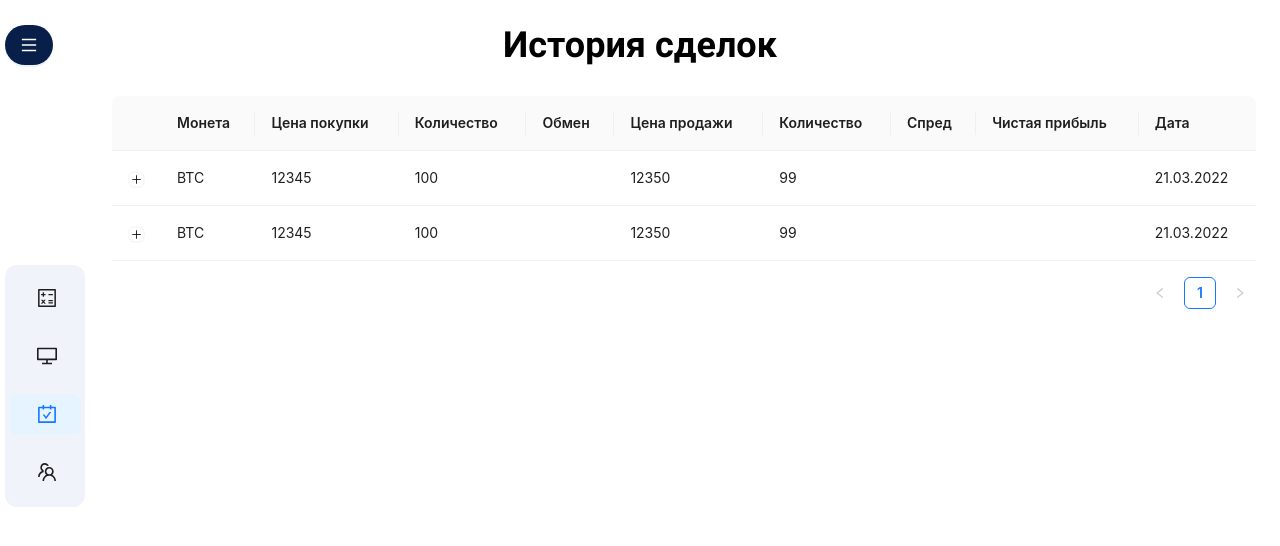
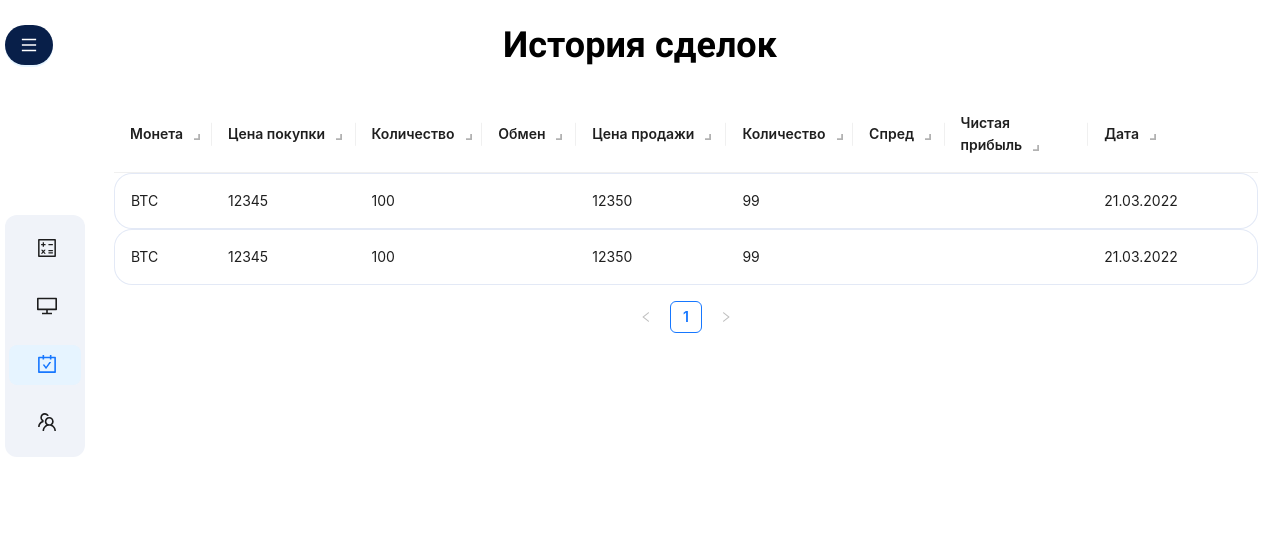
Before and after one commit to DelMaradinho/P2P-Keeper, a React (Create React App) app: page /history in a window 1280 px wide. Shown: the top 546 px of the page. Built offline with nearby package versions, Linux system fonts and the light colour scheme.

Commit message:
feat: table styles

```diff
--- a/package.json
+++ b/package.json
@@ -10,6 +10,7 @@
     "node-sass": "^9.0.0",
     "react": "^18.2.0",
     "react-dom": "^18.2.0",
+    "react-resizable": "^3.0.5",
     "react-router": "^6.15.0",
     "react-router-dom": "^6.15.0",
     "react-scripts": "5.0.1",
--- a/src/components/CustomTable/CustomTable.js
+++ b/src/components/CustomTable/CustomTable.js
@@ -1,54 +1,9 @@
-import React from "react";
+import React, { useState } from "react";
 import { Table } from "antd";
-import styles from "./CustomTable.module.scss";
+import { Resizable } from "react-resizable";
+import "./CustomTable.scss";
+import "react-resizable/css/styles.css";
 
-const columns = [
-  {
-    title: "Монета",
-    dataIndex: "currency",
-    key: "currency",
-  },
-  {
-    title: "Цена покупки",
-    dataIndex: "buy_price",
-    key: "buy_price",
-  },
-  {
-    title: "Количество",
-    dataIndex: "buy_amount",
-    key: "buy_amount",
-  },
-  {
-    title: "Обмен",
-    dataIndex: "exchange",
-    key: "exchange",
-  },
-  {
-    title: "Цена продажи",
-    dataIndex: "sell_price",
-    key: "sell_price",
-  },
-  {
-    title: "Количество",
-    dataIndex: "sell_amount",
-    key: "sell_amount",
-  },
-  {
-    title: "Спред",
-    dataIndex: "spread",
-    key: "spread",
-  },
-  {
-    title: "Чистая прибыль",
-    dataIndex: "net_profit",
-    key: "net_profit",
-  },
-  {
-    title: "Дата",
-    dataIndex: "date",
-    key: "date",
-  },
-];
 const data = [
   {
     key: 1,
@@ -85,24 +40,134 @@ const data = [
       "My name is John Brown, I am 32 years old, living in New York No. 1 Lake Park.",
   },
 ];
-const CustomTable = () => (
-  <div className={styles.table__container}>
-    <Table
-      columns={columns}
-      expandable={{
-        expandedRowRender: (record) => (
-          <p
-            style={{
-              margin: 0,
-            }}
-          >
-            {record.description}
-          </p>
-        ),
-        rowExpandable: (record) => record.name !== "Not Expandable",
-      }}
-      dataSource={data}
-    />
-  </div>
-);
+
+const ResizableTitle = (props) => {
+  const { onResize, width, ...restProps } = props;
+  if (!width) {
+    return <th {...restProps} />;
+  }
+
+  return (
+    <Resizable
+      width={width}
+      height={0}
+      handle={<span className="react-resizable-handle" />}
+      onResize={onResize}
+    >
+      <th {...restProps} />
+    </Resizable>
+  );
+};
+
+const CustomTable = () => {
+  const [columns, setColumns] = useState([
+    {
+      title: "Монета",
+      dataIndex: "currency",
+      key: "currency",
+      sticky: true,
+      width: 75,
+    },
+    {
+      title: "Цена покупки",
+      dataIndex: "buy_price",
+      key: "buy_price",
+      sticky: true,
+      width: 110,
+    },
+    {
+      title: "Количество",
+      dataIndex: "buy_amount",
+      key: "buy_amount",
+      sticky: true,
+      width: 97,
+    },
+    {
+      title: "Обмен",
+      dataIndex: "exchange",
+      key: "exchange",
+      sticky: true,
+      width: 72,
+    },
+    {
+      title: "Цена продажи",
+      dataIndex: "sell_price",
+      key: "sell_price",
+      sticky: true,
+      width: 115,
+    },
+    {
+      title: "Количество",
+      dataIndex: "sell_amount",
+      key: "sell_amount",
+      sticky: true,
+      width: 97,
+    },
+    {
+      title: "Спред",
+      dataIndex: "spread",
+      key: "spread",
+      sticky: true,
+      width: 70,
+    },
+    {
+      title: "Чистая прибыль",
+      dataIndex: "net_profit",
+      key: "net_profit",
+      sticky: true,
+      width: 110,
+    },
+    {
+      title: "Дата",
+      dataIndex: "date",
+      key: "date",
+      sticky: true,
+      width: 130,
+    },
+  ]);
+  // const [top, setTop] = useState("topLeft");
+  // const [bottom, setBottom] = useState("bottomRight");
+
+  const handleResize =
+    (index) =>
+    (e, { size }) => {
+      setColumns((prev) => {
+        const nextColumns = [...prev];
+        nextColumns[index] = {
+          ...nextColumns[index],
+          width: size.width,
+        };
+        return nextColumns;
+      });
+    };
+
+  const components = {
+    header: {
+      cell: ResizableTitle,
+    },
+  };
+
+  const resizableColumns = columns.map((col, index) => ({
+    ...col,
+    onHeaderCell: (column) => ({
+      width: column.width,
+      onResize: handleResize(index),
+    }),
+  }));
+
+  return (
+    <div className="table__container">
+      <Table
+        components={components}
+        columns={resizableColumns}
+        dataSource={data}
+        rowClassName="table__row__custom"
+        sticky
+        pagination={{
+          position: ["bottomCenter"],
+        }}
+      />
+    </div>
+  );
+};
 export default CustomTable;
--- a/src/components/CustomTable/CustomTable.module.scss
+++ /dev/null
@@ -1,26 +0,0 @@
-.table {
-    &__container {
-        width: 1144px;
-        margin: 30px 112px;
-        border-collapse: collapse;
-    }
-    &__head, &__body {
-        width: 100%;
-    }
-  }
-
-  tr {
-    margin: 0 0 10px 0;
-  }
-
-  tbody {
-    tr {
-      border: 5px solid red !important;
-      border-radius: 10px !important;
-    }
-  }
-
-  th, td {
-    border: none;
-    padding: 8px;
-  }
--- /dev/null
+++ b/src/components/CustomTable/CustomTable.scss
@@ -0,0 +1,51 @@
+.table {
+    &__container {
+        width: 1144px;
+        margin: 30px 114px;
+        border-collapse: collapse;
+        .ant-table-thead {
+          border-bottom: none;
+          background-color: white;
+          tr {
+            border-bottom: none;
+            th {
+              background-color: white;
+            }
+          }
+        }
+        .ant-table-tbody > tr > td {
+          border-bottom: none;
+        }
+    }
+    &__row {
+      &__custom {
+        margin: 20px 0;
+        border-radius: 18px;
+        border: 1px solid #E3E9F6 !important;
+        background-color: white;
+        & > td {
+          margin: 5px 0;
+          border: 1px solid #E3E9F6 !important;
+          border-right: none !important;
+          border-left: none !important;
+        }
+        & > td:first-child {
+          border: 1px solid #E3E9F6 !important;
+          border-right: none !important;
+          border-top-left-radius: 18px;
+          border-bottom-left-radius: 18px;
+        }
+        & > td:last-child {
+          border: 1px solid #E3E9F6 !important;
+          border-left: none !important;
+          border-top-right-radius: 18px;
+          border-bottom-right-radius: 18px;
+        }
+      }
+    }
+  }
+
+  .ant-table {
+    border-collapse: separate;
+    border-spacing: 0 10px;
+  }
--- a/src/components/MainMenu/MainMenu.js
+++ b/src/components/MainMenu/MainMenu.js
@@ -24,7 +24,7 @@ const MainMenu = () => {
         classNames="menu__button__burger"
         onClick={toggleCollapsed}
         style={{
-          marginBottom: 200,
+          marginBottom: 150,
           backgroundColor: "rgba(8, 31, 73, 1)",
         }}
       >
--- a/src/components/MainMenu/MainMenu.module.scss
+++ b/src/components/MainMenu/MainMenu.module.scss
@@ -6,6 +6,7 @@
         display: flex;
         flex-direction: column;
         align-items: flex-start;
+        z-index: 100;
         & > ul {
             & > li {
                 & > span {
```
Also changed, not shown: 2 other files (tests, documents, lock files or other folders).
